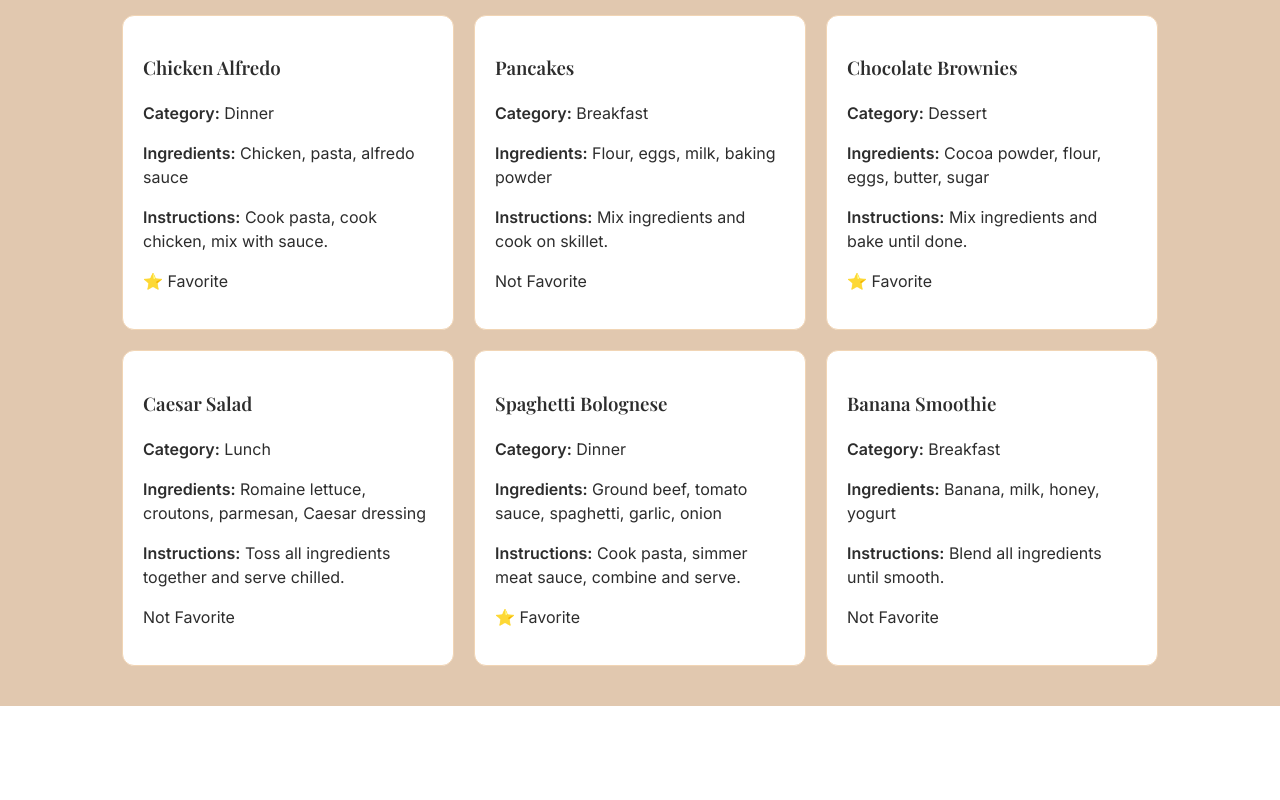
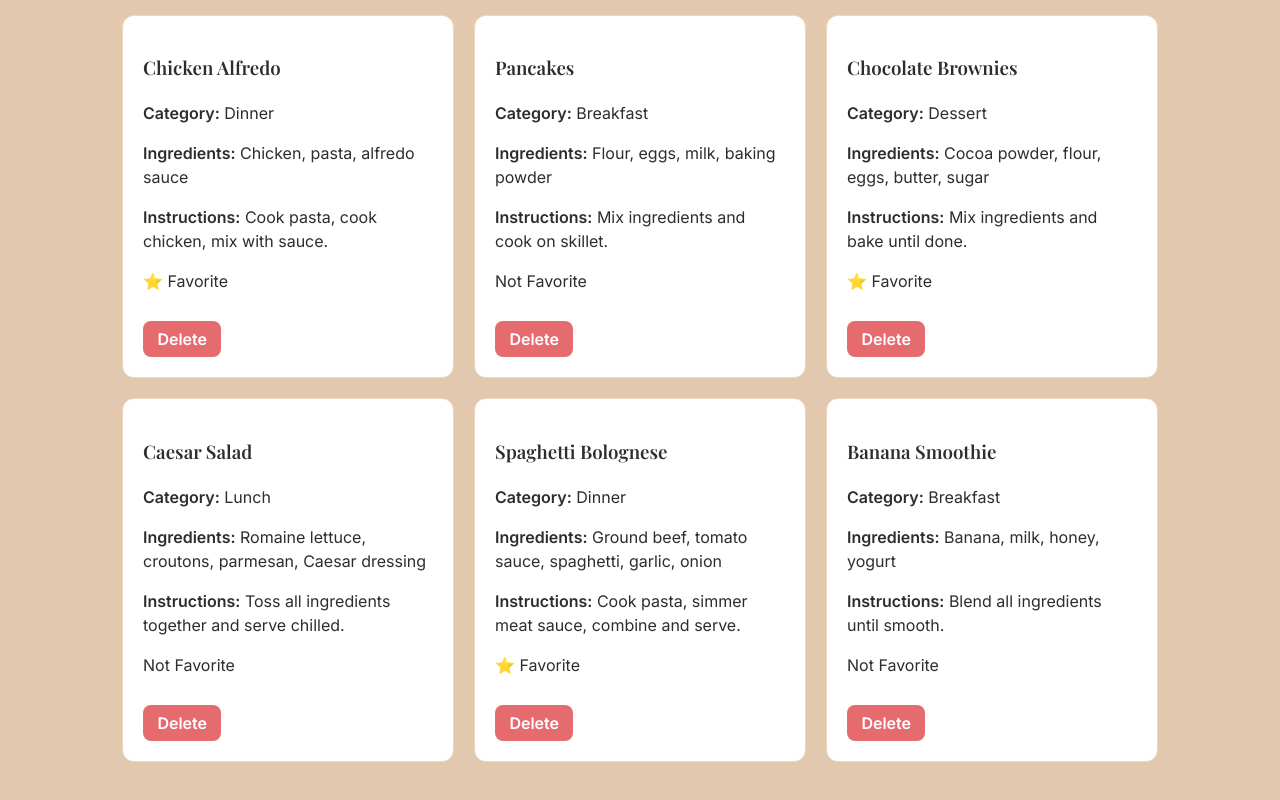
Before and after one commit to cvjohnsen/recipe-box, a React (Vite) app: page /recipes in a window 1280 px wide. Shown: the part 985-1785 px from the top of the page. Before the commit the page ends 1691 px from the top, so only its background shows below. Built offline with nearby package versions, Linux system fonts and the light colour scheme.

Commit message:
Add Delete Handle- Commit 6

```diff
--- a/src/App.css
+++ b/src/App.css
@@ -147,3 +147,18 @@ h3 {
   color: #a12626;
   font-weight: 600;
 }
+
+.delete-button {
+  margin-top: 0.75rem;
+  padding: 0.5rem 0.9rem;
+  border: none;
+  border-radius: 8px;
+  background-color: #e56b6f;
+  color: white;
+  font-weight: 600;
+  cursor: pointer;
+}
+
+.delete-button:hover {
+  opacity: 0.9;
+}
--- a/src/features/recipes/RecipeCard.jsx
+++ b/src/features/recipes/RecipeCard.jsx
@@ -1,17 +1,28 @@
-function RecipeCard({ recipe }) {
+function RecipeCard({ recipe, onDelete }) {
   return (
     <article className="card">
       <h3>{recipe.title}</h3>
+
       <p>
         <strong>Category:</strong> {recipe.category}
       </p>
+
       <p>
         <strong>Ingredients:</strong> {recipe.ingredients}
       </p>
+
       <p>
         <strong>Instructions:</strong> {recipe.instructions}
       </p>
+
       <p>{recipe.favorite ? "⭐ Favorite" : "Not Favorite"}</p>
+
+      <button
+        className="delete-button"
+        onClick={() => onDelete(recipe.id)}
+      >
+        Delete
+      </button>
     </article>
   );
 }
--- a/src/features/recipes/RecipeList.jsx
+++ b/src/features/recipes/RecipeList.jsx
@@ -1,6 +1,6 @@
 import RecipeCard from "./RecipeCard";
 
-function RecipeList({ recipes }) {
+function RecipeList({ recipes, onDelete }) {
   if (recipes.length === 0) {
     return <p>No recipes yet.</p>;
   }
@@ -8,7 +8,11 @@ function RecipeList({ recipes }) {
   return (
     <div className="card-grid">
       {recipes.map((recipe) => (
-        <RecipeCard key={recipe.id} recipe={recipe} />
+        <RecipeCard
+          key={recipe.id}
+          recipe={recipe}
+          onDelete={onDelete}
+        />
       ))}
     </div>
   );
--- a/src/pages/RecipesPage.jsx
+++ b/src/pages/RecipesPage.jsx
@@ -15,6 +15,12 @@ function RecipesPage() {
   const [loading, setLoading] = useState(true);
   const [formData, setFormData] = useState(initialFormData);
   const [error, setError] = useState("");
+
+  function handleDelete(id) {
+    setRecipes((currentRecipes) =>
+      currentRecipes.filter((recipe) => recipe.id !== id)
+    );
+  }
 
   useEffect(() => {
     const timer = setTimeout(() => {
@@ -73,7 +79,11 @@ function RecipesPage() {
         error={error}
       />
 
-      {loading ? <p>Loading recipes...</p> : <RecipeList recipes={recipes} />}
+      {loading ? (
+        <p>Loading recipes...</p>
+      ) : (
+        <RecipeList recipes={recipes} onDelete={handleDelete} />
+      )}
     </section>
   );
 }
```
